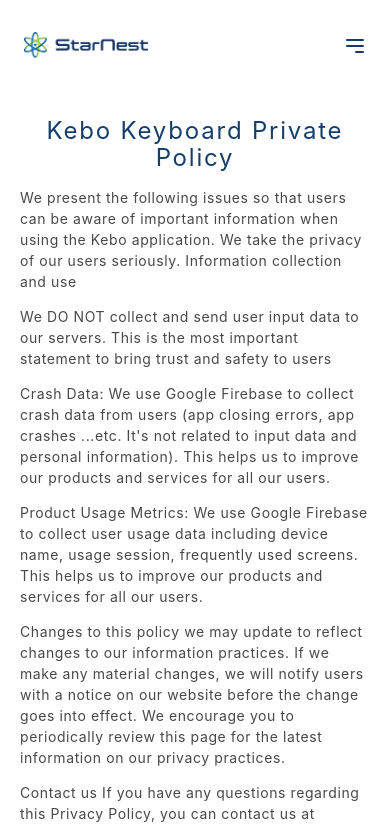
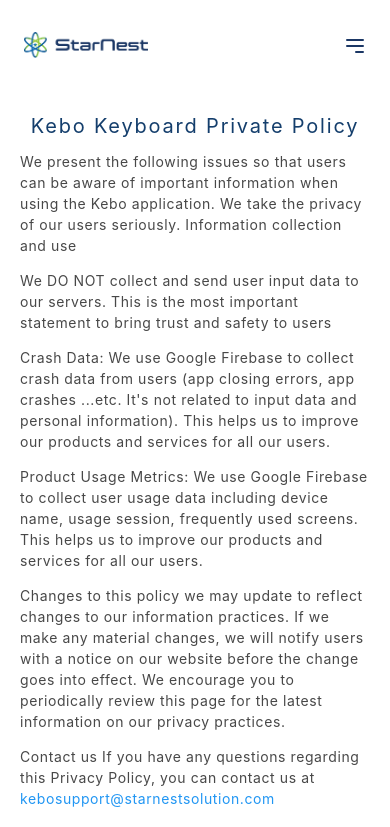
Before and after one commit to NPG-ThaoVo/StarNest, a React (Create React App) app: page /kebo/privatepolicy in a window 390 px wide. Shown: the top 827 px of the page. Built offline with nearby package versions, Linux system fonts and the light colour scheme; a web font is replaced by a local one.

Commit message:
fix fix ui

```diff
--- a/src/components/home/privatepolicy/index.js
+++ b/src/components/home/privatepolicy/index.js
@@ -44,7 +44,7 @@
             <p>
               Contact us If you have any questions regarding this Privacy
               Policy, you can contact us at{" "}
-              <a href="/kebo">kebosupport@starnestsolution.com</a>
+            <a href="mailto:?subject=StartNest QA&body=Question...">kebosupport@starnestsolution.com</a>
             </p>
           </div>
         </div>
--- a/src/components/home/privatepolicy/index.module.css
+++ b/src/components/home/privatepolicy/index.module.css
@@ -15,7 +15,7 @@
 .title h1 {
   font-weight: 400;
   font-style: normal;
-  font-size: 24px;
+  font-size: 35px;
   letter-spacing: 1.8px;
   text-transform: none;
   line-height: 1.1em;
@@ -23,7 +23,7 @@
 .content p {
   font-weight: 400;
   font-style: normal;
-  font-size: 14px;
+  font-size: 17px;
   letter-spacing: 0.6px;
   line-height: 1.5em;
   color: rgba(26, 26, 26, 0.8);
@@ -33,8 +33,14 @@
   text-decoration: none;
 }
 @media (max-width: 780px) {
+  .content p{
+    font-size: 14px;
+  }
   .container {
     padding: 96px 32px;
+  }
+  .title h1{
+    font-size: 20px;
   }
 }
 @media (max-width: 640px) {
--- a/src/components/home/termsofuse/index.js
+++ b/src/components/home/termsofuse/index.js
@@ -56,7 +56,7 @@
               leaving a comment about your experience.
               <br /> We respect the copyright of the authors, all images or
               icons if there is a dispute or complaint, please contact
-              <a href="/"> kebosupport@starnestsolution.com</a>
+              <a href="mailto:?subject=StartNest QA&body=Question..."> kebosupport@starnestsolution.com</a>
             </p>
             <p>
               <strong>Information collection and use</strong>
@@ -76,7 +76,7 @@
               <strong>Contact us</strong>
               <br /> If you have any questions regarding this Kebo Terms of Use
               you can contact us at
-              <a href="/"> kebosupport@starnestsolution.com</a>
+              <a href="mailto:?subject=StartNest QA&body=Question..."> kebosupport@starnestsolution.com</a>
             </p>
           </div>
         </div>
--- a/src/components/home/termsofuse/index.module.css
+++ b/src/components/home/termsofuse/index.module.css
@@ -15,7 +15,7 @@
 .title h1 {
   font-weight: 400;
   font-style: normal;
-  font-size: 24px;
+  font-size: 35px;
   letter-spacing: 1.8px;
   text-transform: none;
   line-height: 1.1em;
@@ -23,7 +23,7 @@
 .content p {
   font-weight: 400;
   font-style: normal;
-  font-size: 14px;
+  font-size: 17px;
   letter-spacing: 0.6px;
   line-height: 1.5em;
   color: rgba(26, 26, 26, 0.8);
@@ -33,8 +33,14 @@
   text-decoration: none;
 }
 @media (max-width: 780px) {
+  .content p{
+    font-size: 14px;
+  }
   .container {
     padding: 96px 32px;
+  }
+  .title h1{
+    font-size: 20px;
   }
 }
 @media (max-width: 640px) {
--- a/src/css/header.css
+++ b/src/css/header.css
@@ -155,8 +155,7 @@
 }
 .header-routes ul li:hover > ul {
   display: block;
-  padding-top: 10px;
-  text-decoration: underline;
+  padding-top: 30px;
 }
 .header-routes ul li:hover a {
   color: #71ba44;
@@ -164,8 +163,17 @@
 }
 .header-routes ul li:hover .route-sub-item {
   color: #1b3765;
+  text-decoration: none;
+  border-left: 3px solid #71ba44;
+  border-radius: 5px;
+  box-shadow: 0 4px 24px rgb(0 0 0 / 5%);
+  padding: 10px;
+  width: 100%;
+  padding-right: 20px;
 }
-
+.route-sub-item:hover{
+  text-decoration: underline !important;
+}
 @media (min-width: 769px) and (max-width: 1024px) {
   .header-container {
     padding-left: 80px;
@@ -200,7 +208,18 @@
 
 @media (max-width: 800px) {
   .header-routes-item {
+    display: flex;
+    position: initial;
+    width: 100%;
     position: relative;
+    right: 0;
+    flex-direction: row-reverse;
+    align-items: center;
+    padding: 20px 0;
+    line-height: 50px;
+  }
+  .header-routes ul ul{
+    position: initial;
   }
   .header-routes ul li:hover > ul {
     padding: 0;
@@ -212,7 +231,12 @@
     background-color: initial;
   }
   .header-routes ul li:hover .route-sub-item {
-    font-size: 10px;
+    text-decoration: none;
+    border-left: none;
+    border-radius: 5px;
+    box-shadow: none;
+    padding: 0;
+    padding-right: 10px;
   }
   .routes-sub-item {
     font-size: 10px;
@@ -282,12 +306,6 @@
     max-height: 250px;
   }
 
-  .header-routes-item {
-    padding-left: 0;
-    padding-right: 0;
-    line-height: 50px;
-  }
-
   .header-placeholder {
     height: 0;
   }
```
